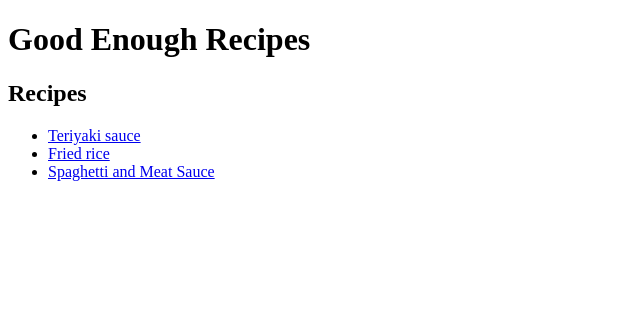
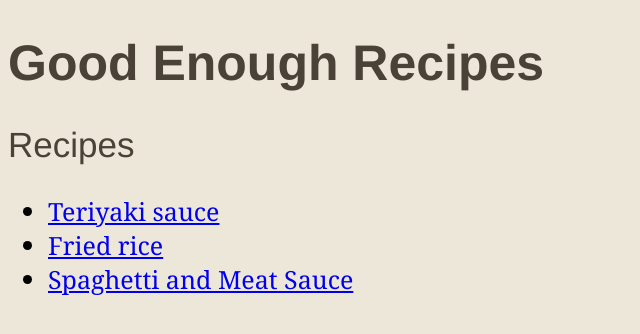
Before and after one commit to oidwa8/odin-recipes, a plain HTML site: page index.html in a window 1280 px wide. Shown: the whole page, without its empty margins (0-640 px from the left). Drawn offline with Linux system fonts and the light colour scheme.

Commit message:
Added style.css and applied to all pages

```diff
--- a/index.html
+++ b/index.html
@@ -3,13 +3,14 @@
     <head>
         <title>Good Enough Recipes</title>
         <meta charset="UTF-8">
+        <link rel="stylesheet" href="style.css">
     </head>
 
     <body>
         <h1>Good Enough Recipes</h1>
 
         <h2>Recipes</h2>
-        <ul>
+        <ul class="recipelist">
             <li><a href="recipes/teriyaki.html">Teriyaki sauce</a></li>
             <li><a href="recipes/fried-rice.html">Fried rice</a></li>
             <li><a href="recipes/spaghetti-meatsauce.html">Spaghetti and Meat Sauce</a></li>
--- /dev/null
+++ b/style.css
@@ -0,0 +1,23 @@
+body {
+    background-color: #EDE7D9;
+}
+
+h1, h2 {
+    color: #4B4237;
+    font-family: 'Franklin Gothic Medium', 'Arial Narrow', Arial, sans-serif;
+}
+
+h1 {
+    font-weight: bold;
+    font-size: 50px;
+}
+
+h2 {
+    font-weight: lighter;
+    font-size: 35px;
+}
+
+p, li {
+    font-family: Georgia, 'Times New Roman', Times, serif;
+    font-size: 25px;
+}
```
Also changed, not shown: recipes/fried-rice.html (+1 -0 lines), recipes/spaghetti-meatsauce.html (+1 -0 lines), recipes/teriyaki.html (+1 -0 lines).
